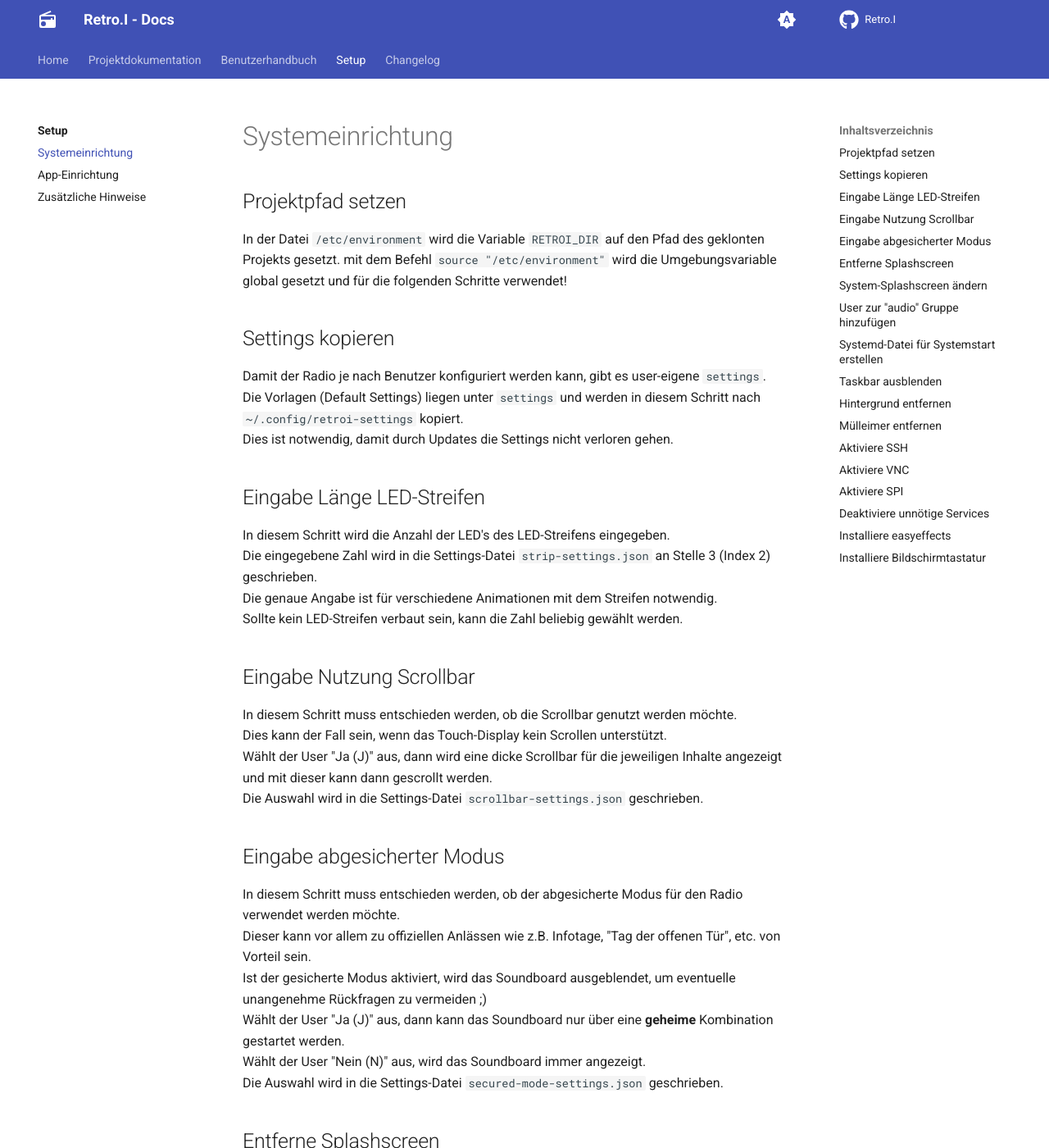
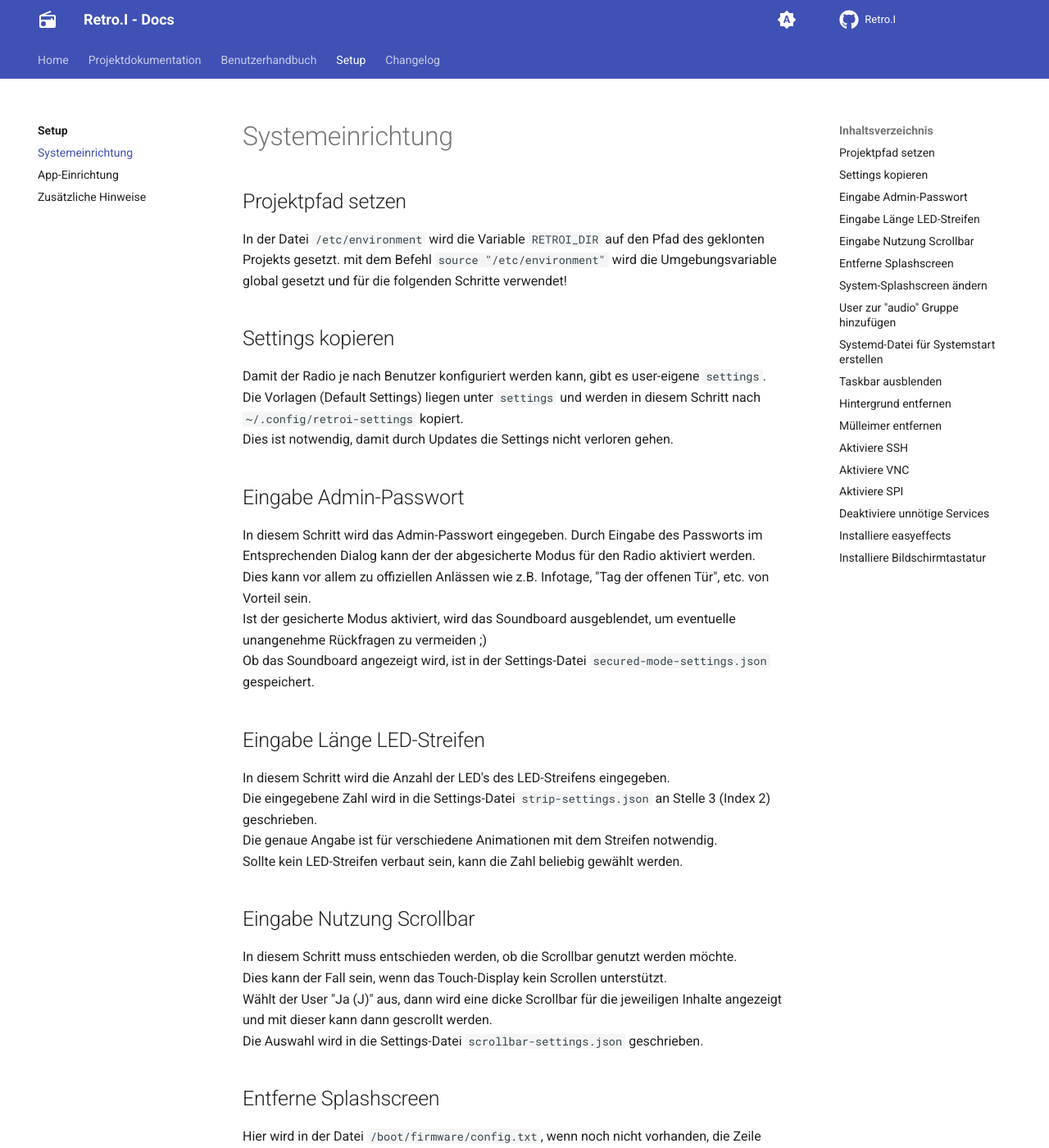
Before and after one commit to Retro-I/docs, an MkDocs documentation site: the page built from docs/setup/systemeinrichtung.md, in a window 1280 px wide and 1400 px high. Shown: the whole window at 82% size. Built offline with MkDocs 1.6.1 and Material for MkDocs 9.7.7, drawn with Linux system fonts in a browser that asks for light colours; plug-ins that fetch from the network failed and are left out; comment, search, counter and statistics services are not loaded.

Commit message:
new setup setup -> enter admin password

```diff
--- a/docs/setup/systemeinrichtung.md
+++ b/docs/setup/systemeinrichtung.md
@@ -7,6 +7,13 @@ mit dem Befehl `source "/etc/environment"` wird die Umgebungsvariable global ges
 Damit der Radio je nach Benutzer konfiguriert werden kann, gibt es user-eigene `settings`. \
 Die Vorlagen (Default Settings) liegen unter `settings` und werden in diesem Schritt nach `~/.config/retroi-settings` kopiert. \
 Dies ist notwendig, damit durch Updates die Settings nicht verloren gehen.
+
+## Eingabe Admin-Passwort
+In diesem Schritt wird das Admin-Passwort eingegeben.
+Durch Eingabe des Passworts im Entsprechenden Dialog kann der der abgesicherte Modus für den Radio aktiviert werden. \
+Dies kann vor allem zu offiziellen Anlässen wie z.B. Infotage, "Tag der offenen Tür", etc. von Vorteil sein. \
+Ist der gesicherte Modus aktiviert, wird das Soundboard ausgeblendet, um eventuelle unangenehme Rückfragen zu vermeiden ;) \
+Ob das Soundboard angezeigt wird, ist in der Settings-Datei `secured-mode-settings.json` gespeichert.
 
 ## Eingabe Länge LED-Streifen
 In diesem Schritt wird die Anzahl der LED's des LED-Streifens eingegeben. \
@@ -19,14 +26,6 @@ In diesem Schritt muss entschieden werden, ob die Scrollbar genutzt werden möch
 Dies kann der Fall sein, wenn das Touch-Display kein Scrollen unterstützt. \
 Wählt der User "Ja (J)" aus, dann wird eine dicke Scrollbar für die jeweiligen Inhalte angezeigt und mit dieser kann dann gescrollt werden. \
 Die Auswahl wird in die Settings-Datei `scrollbar-settings.json` geschrieben.
-
-## Eingabe abgesicherter Modus
-In diesem Schritt muss entschieden werden, ob der abgesicherte Modus für den Radio verwendet werden möchte. \
-Dieser kann vor allem zu offiziellen Anlässen wie z.B. Infotage, "Tag der offenen Tür", etc. von Vorteil sein. \
-Ist der gesicherte Modus aktiviert, wird das Soundboard ausgeblendet, um eventuelle unangenehme Rückfragen zu vermeiden ;) \
-Wählt der User "Ja (J)" aus, dann kann das Soundboard nur über eine __geheime__ Kombination gestartet werden. \
-Wählt der User "Nein (N)" aus, wird das Soundboard immer angezeigt. \
-Die Auswahl wird in die Settings-Datei `secured-mode-settings.json` geschrieben.
 
 ## Entferne Splashscreen
 Hier wird in der Datei `/boot/firmware/config.txt`, wenn noch nicht vorhanden, die Zeile `disable_splash=1` hinzugefügt!
```
